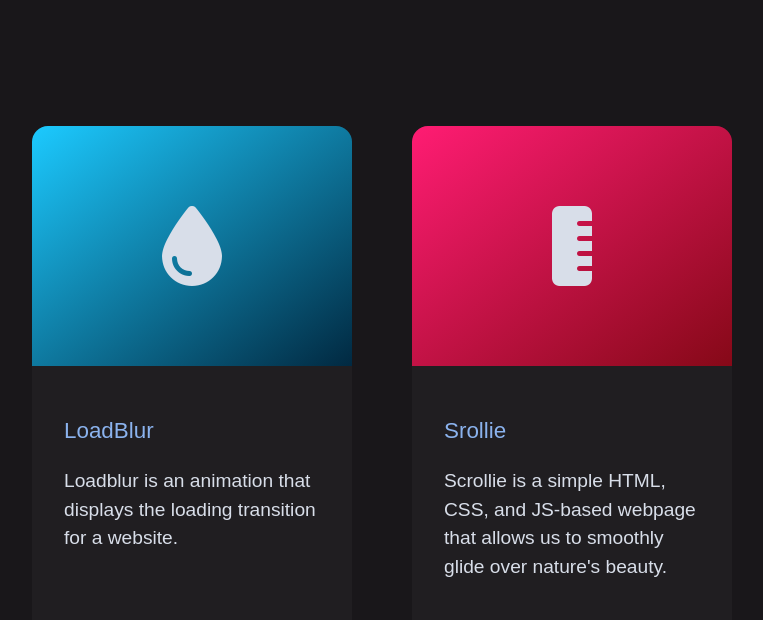
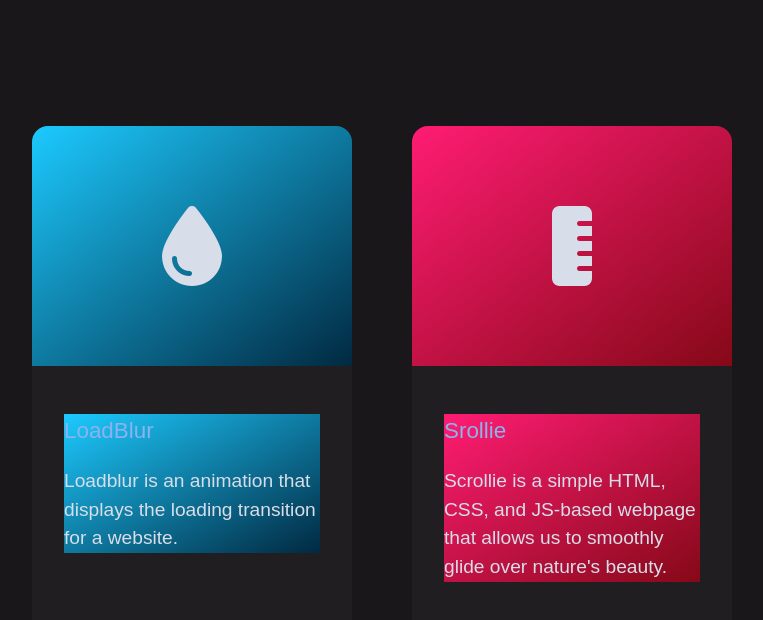
Before and after one commit to Rajbir98/mini-projects, a plain HTML site: page index.html in a window 1280 px wide. Shown: the whole page, without its empty margins (94-857 px from the left). Drawn offline with Linux system fonts and the light colour scheme.

Commit message:
Update index.html

```diff
--- a/index.html
+++ b/index.html
@@ -7,7 +7,7 @@
     <meta name="viewport" content="width=device-width, initial-scale=1.0">
     <link rel="stylesheet" href="style.css">
     <script src="https://kit.fontawesome.com/f9380ef943.js" crossorigin="anonymous"></script>
-    <title>Document</title>
+    <title>Home</title>
 </head>
 
 <body>
@@ -16,7 +16,7 @@
             <div class="img blue">
                 <i class="fa-solid fa-droplet fa-5x"></i>
             </div>
-            <div class="txt">
+            <div class="txt blue">
                 <h2>LoadBlur</h2>
                 <p>
                     Loadblur is an animation that displays the loading transition for a website.
@@ -27,7 +27,7 @@
             <div class="img red">
                 <i class="fa-solid fa-ruler-vertical fa-5x"></i>
             </div>
-            <div class="txt">
+            <div class="txt red">
                 <h2>Srollie</h2>
                 <p>
                     Scrollie is a simple HTML, CSS, and JS-based webpage that allows us to smoothly glide over nature's
```
